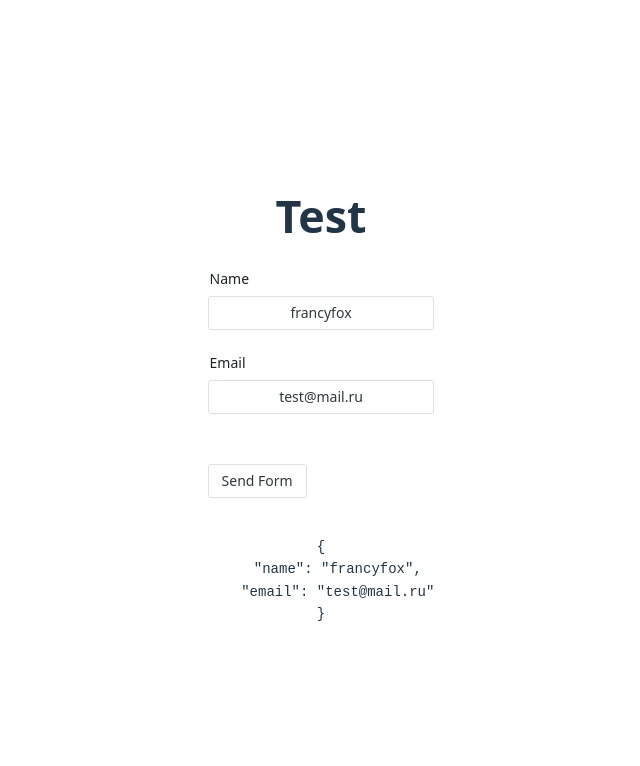
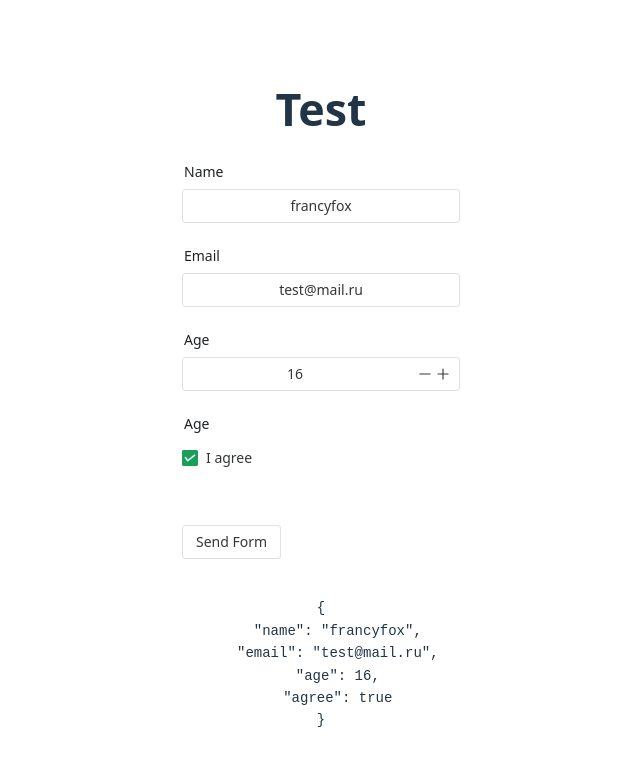
Before and after one commit to francyfox/fn-forms, a Vue app: page / in a window 1280 px wide. Shown: the top 766 px of the page, without its empty margins (319-959 px from the left). Built offline with nearby package versions, Linux system fonts and the light colour scheme.

Commit message:
add checkbox, input-number support

```diff
--- a/src/components/fn-schema.vue
+++ b/src/components/fn-schema.vue
@@ -1,7 +1,8 @@
 <script setup lang="ts">
 import naiveUISchemaRender, { NaiveUISchema } from "../module/schema/schema.parser.ts";
-import {PropType, reactive, Ref, watchEffect} from "vue";
+import {useSlots} from "vue";
 
+const slots = useSlots()
 const props = withDefaults(defineProps<{
   data: any,
   schema: NaiveUISchema
--- /dev/null
+++ b/src/components/test-schema.ts
@@ -0,0 +1,86 @@
+import {NaiveUISchema} from "../module/schema/schema.parser.ts";
+
+export default [
+    {
+        $type: 'n-form',
+        $children: [
+            {
+                $type: 'n-form-item',
+                $props: {
+                    label: 'Name',
+                    path: 'user.name',
+                },
+                $children: [
+                    {
+                        $type: 'n-input',
+                        $props: {
+                            placeholder: 'Input Name',
+                            value: '$data.user.name',
+                        }
+                    }
+                ]
+            },
+            {
+                $type: 'n-form-item',
+                $props: {
+                    label: 'Email',
+                    path: 'user.email',
+                },
+                $children: [
+                    {
+                        $type: 'n-input',
+                        $props: {
+                            type: 'email',
+                            placeholder: 'Input Email',
+                            value: '$data.user.email'
+                        }
+                    }
+                ]
+            },
+            {
+                $type: 'n-form-item',
+                $props: {
+                    label: 'Age',
+                    path: 'user.age',
+                },
+                $children: [
+                    {
+                        $type: 'n-input-number',
+                        $props: {
+                            placeholder: 'Input age',
+                            clearable: true,
+                            value: '$data.user.age'
+                        }
+                    }
+                ]
+            },
+            {
+                $type: 'n-form-item',
+                $props: {
+                    label: 'Age',
+                    path: 'user.agree',
+                },
+                $children: [
+                    {
+                        $type: 'n-checkbox',
+                        $children: 'I agree',
+                        $props: {
+                            placeholder: 'Agree?',
+                            value: '$data.user.agree',
+                        }
+                    }
+                ]
+            },
+            {
+                $type: 'n-form-item',
+                $children: [
+                    {
+                        $type: 'n-button',
+                        $children: 'Send Form'
+                    }
+                ]
+            },
+
+        ]
+    }
+] as NaiveUISchema
--- a/src/components/test.vue
+++ b/src/components/test.vue
@@ -1,70 +1,23 @@
 <script setup lang="ts">
 import FnSchema from "./fn-schema.vue";
 import { NaiveUISchema } from "../module/schema/schema.parser.ts";
+import TestSchema from "./test-schema.ts";
 import {ref} from "vue";
 
 const formData = ref({
   user: {
     name: 'francyfox',
-    email: 'test@mail.ru'
+    email: 'test@mail.ru',
+    age: 16,
+    agree: true
   }
 })
-const json = [
-    {
-        $type: 'n-form',
-        $children: [
-            {
-                $type: 'n-form-item',
-                $props: {
-                  label: 'Name',
-                  path: 'user.name',
-                },
-                $children: [
-                    {
-                        $type: 'n-input',
-                        $props: {
-                          placeholder: 'Input Name',
-                          value: '$data.user.name',
-                        }
-                    }
-                ]
-            },
-            {
-                $type: 'n-form-item',
-                $props: {
-                  label: 'Email',
-                  path: 'user.email',
-                },
-                $children: [
-                    {
-                        $type: 'n-input',
-                        $props: {
-                          type: 'email',
-                          placeholder: 'Input Email',
-                          value: '$data.user.email'
-                        }
-                    }
-                ]
-            },
-            {
-                $type: 'n-form-item',
-                $children: [
-                    {
-                        $type: 'n-button',
-                        $children: 'Send Form'
-                    }
-                ]
-            },
-
-        ]
-    }
-] as NaiveUISchema
 
 </script>
 
 <template>
     <n-config-provider>
-        <fn-schema v-model:data="formData" :schema="json"/>
+        <fn-schema v-model:data="formData" :schema="TestSchema"/>
         <pre>{{ JSON.stringify(formData.user, null, 4) }}</pre>
     </n-config-provider>
 </template>
--- a/src/helper/helper.path.ts
+++ b/src/helper/helper.path.ts
@@ -13,13 +13,12 @@ export function resolve(path: string, obj: object, separator='.'): any {
 }
 
 export const nestedObjectByPath = (path: string, val: any) => {
-    const obj = {}
+    const obj = {} as any
     const keys = path.replace('$data.', '').split('.');
     const lastKey = keys.pop();
     const lastObj = keys.reduce((obj, key) =>
             obj[key] = obj[key] || {},
         obj);
-    lastObj[lastKey] = val;
-
+    if (lastKey) lastObj[lastKey] = val
     return obj
 }
--- a/src/module/schema/schema.parser.ts
+++ b/src/module/schema/schema.parser.ts
@@ -7,15 +7,17 @@ import merge from "deepmerge";
 export enum NaiveUITypes {
   Form = 'n-form',
   Input = 'n-input',
+  InputNumber = 'n-input-number',
   FormItem = 'n-form-item',
-  Button = 'n-button'
+  Button = 'n-button',
+  Checkbox = 'n-checkbox'
 }
 
 export type NaiveUISchema = NaiveUISchemaEl[]
 export declare interface NaiveUISchemaEl {
   $type: NaiveUITypes
   $children: NaiveUISchema | string
-  $props: { [key: string]: unknown }
+  $props: any
 }
 
 /**@deprecated **/
@@ -44,28 +46,51 @@ export function renderElement(_el: NaiveUISchemaEl, formData: Ref<object>) {
   let { $children, $props } = schemeEl
   const component = resolveComponent(_el.$type)
 
-  switch (_el.$type) {
-    case NaiveUITypes.Input:
-      const path = $props.value
-      $props.value = ref(resolveRefVarByPath(path, formData)) as Ref<string>
-      $props = {
-        ...$props,
-        onUpdateValue: (v: any) => {
-          const inputDeep = nestedObjectByPath(path, v)
-          const merged = merge(formData, inputDeep, {
-            arrayMerge: () => path.replace('$data.', '').split('.')
-          })
-          Object.assign(formData, merged)
-          return $props.value.value = v
-        }
-      }
+  if (_el.$type === NaiveUITypes.Input
+      || _el.$type === NaiveUITypes.InputNumber
+  ) {
+    const path = $props.value as string
+    $props.value = ref(resolveRefVarByPath(path, formData)) as Ref<string>
+    $props = {
+      ...$props,
+      onUpdateValue: (v: any) => updateFormItemValue({ $props, v, path, formData })
+    }
+  } else if(_el.$type === NaiveUITypes.Checkbox) {
+    const path = $props.value as string
+    $props.checked = ref(resolveRefVarByPath(path, formData)) as Ref<string>
+    $props = {
+      ...$props,
+      onUpdateChecked: (v: any) => updateFormItemValue({ $props, v, path, formData })
+    }
   }
 
+  // @ts-ignore
   return h(component, $props, renderChildren($children, formData))
 }
 
-export function renderChildren(children: NaiveUISchema | string, formData: Ref<object>): VNode<RendererNode, RendererElement, {[p: string]: any}>[] | string {
+export function renderChildren(children: NaiveUISchema | string, formData: Ref<object>): VNode<RendererNode, RendererElement, {
+  [p: string]: any
+}>[] | { default: () => NaiveUISchema | string } {
   return (Array.isArray(children))
       ? children.map((i: NaiveUISchemaEl) => renderElement(i, formData))
-      : children
+      : { default: () => children ?? '' }
 }
+
+type fnValueArguments = {
+  $props: any,
+  v: any,
+  path: string,
+  formData: any
+}
+
+export function updateFormItemValue(argument: fnValueArguments) {
+  const { $props, v, path, formData } = argument
+  const inputDeep = nestedObjectByPath(path, v)
+  const merged = merge(formData, inputDeep, {
+    arrayMerge: () => path.replace('$data.', '').split('.')
+  })
+  Object.assign(formData, merged)
+  return ($props.value.value)
+      ? $props.value.value = v
+      : $props.checked.value = v
+}
```
